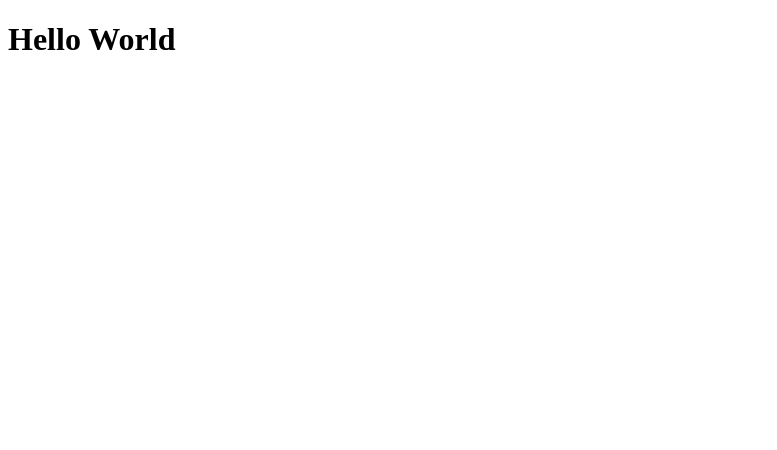
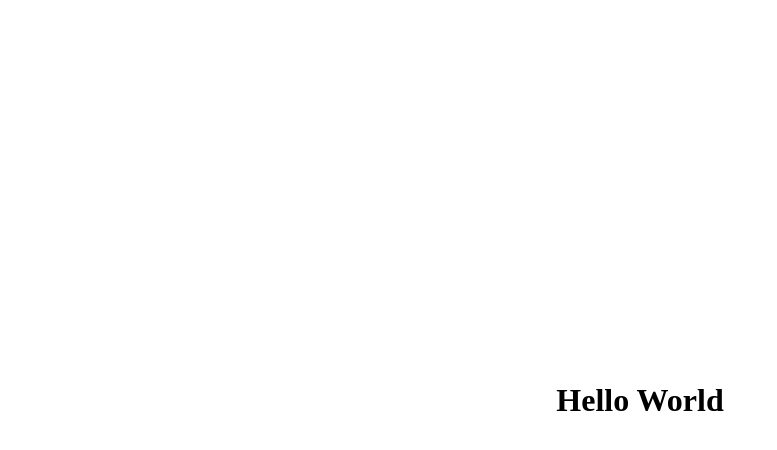
Before and after one commit to rcamach7/react-nextjs, a React (Vite) app in the folder todo/: page / in a window 1280 px wide. Shown: the top 450 px of the page, without its empty margins (0-777 px from the left). Built offline with nearby package versions, Linux system fonts and the light colour scheme.

Commit message:
set up app with default styling and convert tsx to ts where applicable

```diff
--- a/todo/package.json
+++ b/todo/package.json
@@ -14,12 +14,14 @@
     "react": "^18.2.0",
     "react-dom": "^18.2.0",
     "react-redux": "^8.0.2",
-    "styled-components": "^5.3.5"
+    "styled-components": "^5.3.5",
+    "uuid": "^8.3.2"
   },
   "devDependencies": {
     "@types/react": "^18.0.15",
     "@types/react-dom": "^18.0.6",
     "@vitejs/plugin-react": "^2.0.0",
+    "jest": "^28.1.3",
     "typescript": "^4.6.4",
     "vite": "^3.0.0"
   }
--- a/todo/src/TodoApp.tsx
+++ b/todo/src/TodoApp.tsx
@@ -1,10 +1,20 @@
-import React from "react";
 import styled from "styled-components";
+import "./index.css";
+
+const TodoAppWrapper = styled.div`
+  min-height: 100vh;
+  min-width: 100vw;
+
+  display: flex;
+  flex-direction: column;
+  justify-content: center;
+  align-items: center;
+`;
 
 export const TodoApp = () => {
   return (
-    <div>
+    <TodoAppWrapper>
       <h1>Hello World</h1>
-    </div>
+    </TodoAppWrapper>
   );
 };
--- a/todo/src/features/store.models.tsx
+++ b/todo/src/features/store.models.ts
@@ -1,4 +1,5 @@
 export interface Todo {
+  id: string;
   title: string;
   description: string;
   date: Date;
--- a/todo/src/features/store.tsx
+++ b/todo/src/features/store.ts
@@ -1,7 +1,8 @@
 import { configureStore } from "@reduxjs/toolkit";
+import { todosSliceReducer } from "./todoSlice/todoSlice";
 
 export const store = configureStore({
-  reducer: {},
+  reducer: { todos: todosSliceReducer },
 });
 
 // Needed for typing our state and dispatch functions anytime they're used in our application.
--- a/todo/src/features/todoSlice/todoSlice.tsx
+++ b/todo/src/features/todoSlice/todoSlice.ts
@@ -14,9 +14,13 @@ export const todoSlice = createSlice({
     addTodo: (state, action: PayloadAction<Todo>) => {
       state.value.push(action.payload);
     },
+    // App will receive todo ID, to be removed from collection.
+    removeTodo: (state, action: PayloadAction<string>) => {
+      state.value = state.value.filter((todo) => todo.id !== action.payload);
+    },
   },
 });
 
-export const {} = todoSlice.actions;
+export const { addTodo } = todoSlice.actions;
 
 export const todosSliceReducer = todoSlice.reducer;
--- /dev/null
+++ b/todo/src/index.css
@@ -0,0 +1,5 @@
+* {
+  box-sizing: border-box;
+  margin: 0;
+  padding: 0;
+}
--- a/todo/src/main.tsx
+++ b/todo/src/main.tsx
@@ -1,7 +1,13 @@
 import React from "react";
 import ReactDOM from "react-dom/client";
 import { TodoApp } from "./TodoApp";
+import { Provider } from "react-redux";
+import { store } from "./features/store";
 
 ReactDOM.createRoot(document.getElementById("root") as HTMLElement).render(
-  <TodoApp />
+  <React.StrictMode>
+    <Provider store={store}>
+      <TodoApp />
+    </Provider>
+  </React.StrictMode>
 );
```
Also changed, not shown: todo/src/features/typedHooks.ts (renamed from todo/src/features/typedHooks.tsx), 1 other file (tests, documents, lock files or other folders).
